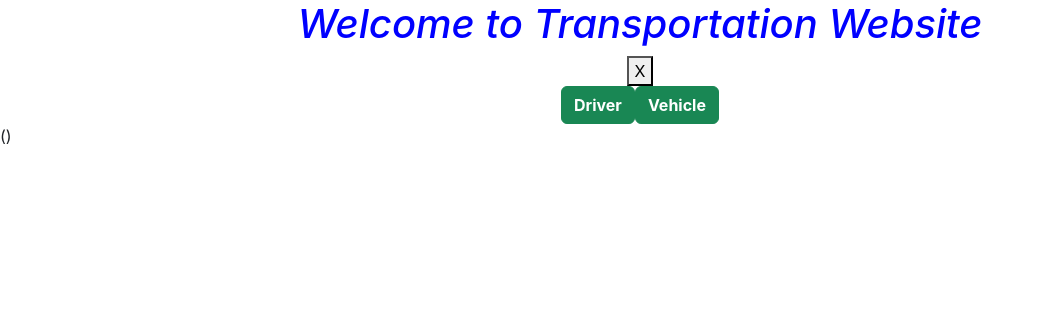
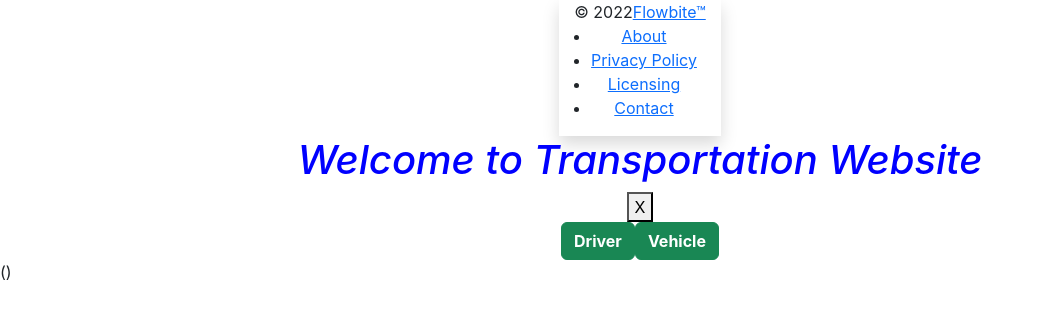
Before and after one commit to Tran-Trung-Nhut/LTNC-Frontend, a React (Create React App) app: page / in a window 1280 px wide. Shown: the top 318 px of the page, without its empty margins (0-1043 px from the left). Built offline with nearby package versions, Linux system fonts and the light colour scheme.

Commit message:
addFooter

```diff
--- a/package.json
+++ b/package.json
@@ -8,6 +8,7 @@
     "@testing-library/user-event": "^13.5.0",
     "axios": "^1.6.8",
     "bootstrap": "^5.3.3",
+    "flowbite-react": "^0.7.8",
     "react": "^18.2.0",
     "react-dom": "^18.2.0",
     "react-router": "^6.22.3",
--- a/src/components/DriverList.jsx
+++ b/src/components/DriverList.jsx
@@ -1,5 +1,5 @@
 import React from "react";
-import axios from "axios"; // uimport axios
+import axios from "axios";
 import "./DriverList.css"
 class DriverList extends React.Component {
 
--- /dev/null
+++ b/src/components/FooterPage.jsx
@@ -0,0 +1,15 @@
+import { Footer } from "flowbite-react";
+function FooterPage(){
+    return(
+    <Footer container>
+      <Footer.Copyright href="#" by="Flowbite™" year={2022} />
+      <Footer.LinkGroup>
+        <Footer.Link href="#">About</Footer.Link>
+        <Footer.Link href="#">Privacy Policy</Footer.Link>
+        <Footer.Link href="#">Licensing</Footer.Link>
+        <Footer.Link href="#">Contact</Footer.Link>
+      </Footer.LinkGroup>
+    </Footer>
+    )
+}
+export default FooterPage
--- a/src/components/Home.jsx
+++ b/src/components/Home.jsx
@@ -2,6 +2,7 @@
 import "./Home.css";
 import DriverList from "./DriverList";
 import VehicleList from "./Vehicle";
+import FooterPage from "./FooterPage"
 
 function Home() {
 
@@ -26,6 +27,7 @@
     }
     return (
         <div className="Homepage">
+            <FooterPage/>
             <h1>Welcome to Transportation Website</h1>
             <button type="button" onClick={CancelClick}>X</button>
 
```
Also changed, not shown: 1 other file (tests, documents, lock files or other folders).
